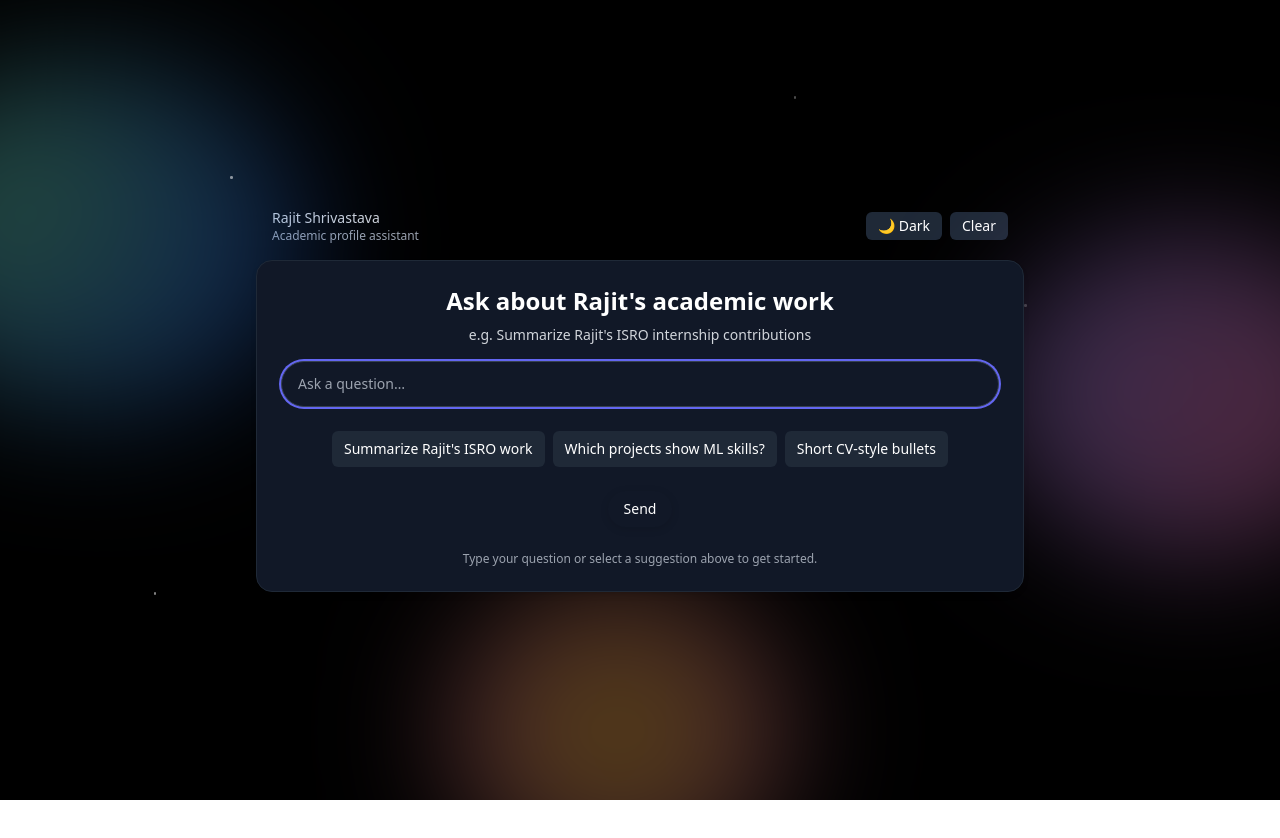
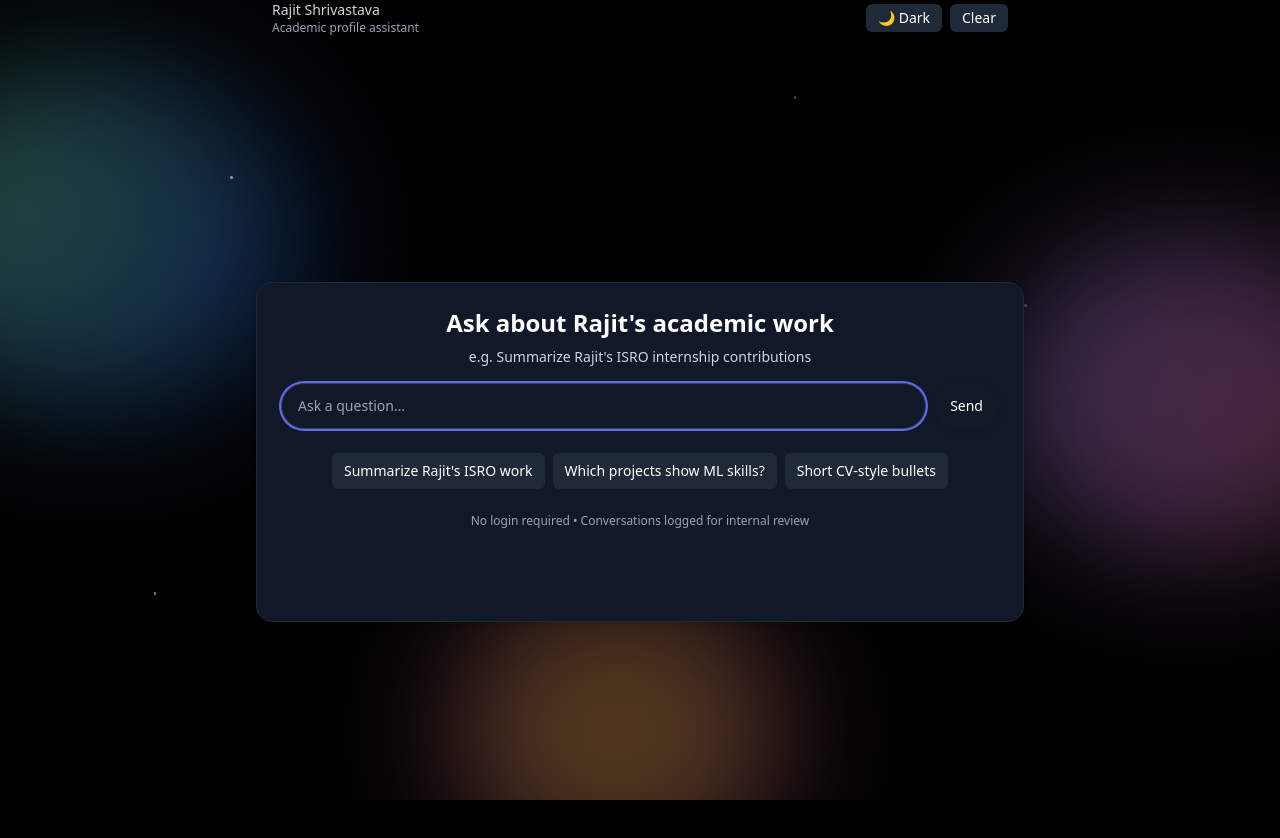
Before and after one commit to rajit17/Chatbot-rajit, a React (Vite) app in the folder rajit-chat-frontend/: page / in a window 1280 px wide. Shown: the top 838 px of the page. Before the commit the page ends 800 px from the top, so only its background shows below. Built offline with nearby package versions, Linux system fonts and the light colour scheme.

Commit message:
Add source and token tracking via URL params

```diff
--- a/rajit-chat-frontend/src/RajitChatFinal.jsx
+++ b/rajit-chat-frontend/src/RajitChatFinal.jsx
@@ -493,9 +493,8 @@ export default function RajitChatFinal() {
           transition={sharedTransition}
           className={started ? "flex-1 flex flex-col relative w-full items-center" : "relative w-full flex justify-center items-center"}
           style={{
-            // Ensure background is always consistent to avoid black flash
             background: started ? 'inherit' : 'inherit',
-            minHeight: started ? '100vh' : undefined,
+            minHeight: '100vh', // always full height to prevent black flash
             transition: 'background 0.3s, opacity 0.3s'
           }}
         >
@@ -510,7 +509,7 @@ export default function RajitChatFinal() {
                 exit={{ opacity: 0, scale: 0.99, y: -10 }}
                 transition={sharedTransition}
                 className="rounded-2xl bg-gray-50 dark:bg-gray-900 text-black dark:text-white border border-gray-200 dark:border-gray-800 p-6 shadow-md max-w-3xl w-full mx-auto"
-                style={{ minWidth: 340 }}
+                style={{ minWidth: 340, minHeight: 340 }}
               >
                 <div className="text-center mb-4">
                   <h2 className="text-2xl font-semibold">Ask about Rajit's academic work</h2>
@@ -518,27 +517,20 @@ export default function RajitChatFinal() {
                     e.g. Summarize Rajit's ISRO internship contributions
                   </p>
                 </div>
-
-                <form onSubmit={(e) => { e.preventDefault(); submitQuestion(); }} className="flex flex-col items-center gap-3">
+                {/* Input and Send button side-by-side */}
+                <form onSubmit={(e) => { e.preventDefault(); submitQuestion(); }} className="flex flex-col items-center gap-3 w-full">
+                  <div className="flex w-full gap-2">
                     <input
                       ref={heroInputRef}
                       value={query}
                       onChange={e => setQuery(e.target.value)}
                       placeholder="Ask a question…"
-                    className="w-full rounded-full border border-gray-300 dark:border-gray-700 bg-white dark:bg-gray-900 px-4 py-3 text-sm text-black dark:text-white placeholder-gray-500 dark:placeholder-gray-400 focus:outline-none focus:ring-2 focus:ring-indigo-500"
+                      className="flex-1 rounded-full border border-gray-300 dark:border-gray-700 bg-white dark:bg-gray-900 px-4 py-3 text-sm text-black dark:text-white placeholder-gray-500 dark:placeholder-gray-400 focus:outline-none focus:ring-2 focus:ring-indigo-500"
                     />
-
-                  <div className="flex flex-wrap justify-center gap-2 mt-3">
-                    {chips.map((c, i) => (
-                      <button key={i} type="button" onClick={() => submitQuestion(c)} className="text-sm px-3 py-2 rounded-md bg-gray-100 dark:bg-gray-800 text-black dark:text-white">{c}</button>
-                    ))}
-                  </div>
-
-                  {/* Send button always visible */}
                     <button
                       type="submit"
                       disabled={loading}
-                    className="px-4 py-2 rounded-full text-sm mt-3"
+                      className="px-4 py-2 rounded-full text-sm"
                       style={{
                         background: 'var(--accent)',
                         color: 'var(--on-accent)',
@@ -547,10 +539,14 @@ export default function RajitChatFinal() {
                     >
                       {loading ? '…' : 'Send'}
                     </button>
-
-                  {/* Helper text always visible under send button */}
+                  </div>
+                  <div className="flex flex-wrap justify-center gap-2 mt-3">
+                    {chips.map((c, i) => (
+                      <button key={i} type="button" onClick={() => submitQuestion(c)} className="text-sm px-3 py-2 rounded-md bg-gray-100 dark:bg-gray-800 text-black dark:text-white">{c}</button>
+                    ))}
+                  </div>
                   <div className="mt-3 text-xs text-gray-500 dark:text-gray-400 text-center">
-                    Type your question or select a suggestion above to get started.
+                    No login required • Conversations logged for internal review
                   </div>
                 </form>
               </motion.div>
@@ -568,7 +564,7 @@ export default function RajitChatFinal() {
                 transition={sharedTransition}
                 className="flex-1 flex flex-col bg-white dark:bg-black text-black dark:text-white w-full items-center"
                 style={{
-                  minHeight: '100vh', // ensure full height to avoid black flash
+                  minHeight: '100vh', // always full height to prevent black flash
                   transition: 'opacity 0.3s',
                   opacity: started ? 1 : 0
                 }}
```
Also changed, not shown: 1 other file (tests, documents, lock files or other folders). Lines whose indentation alone changed are shown as unchanged.
